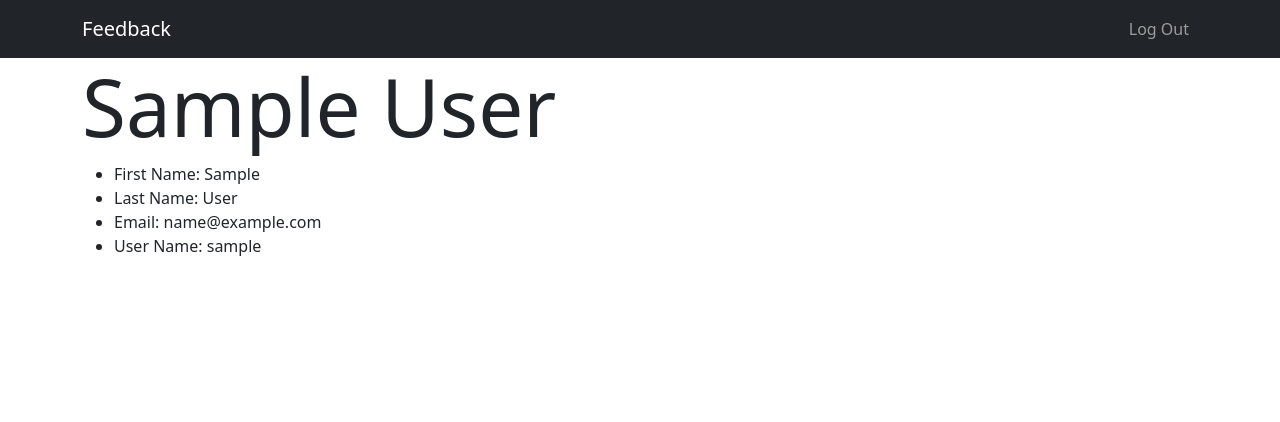
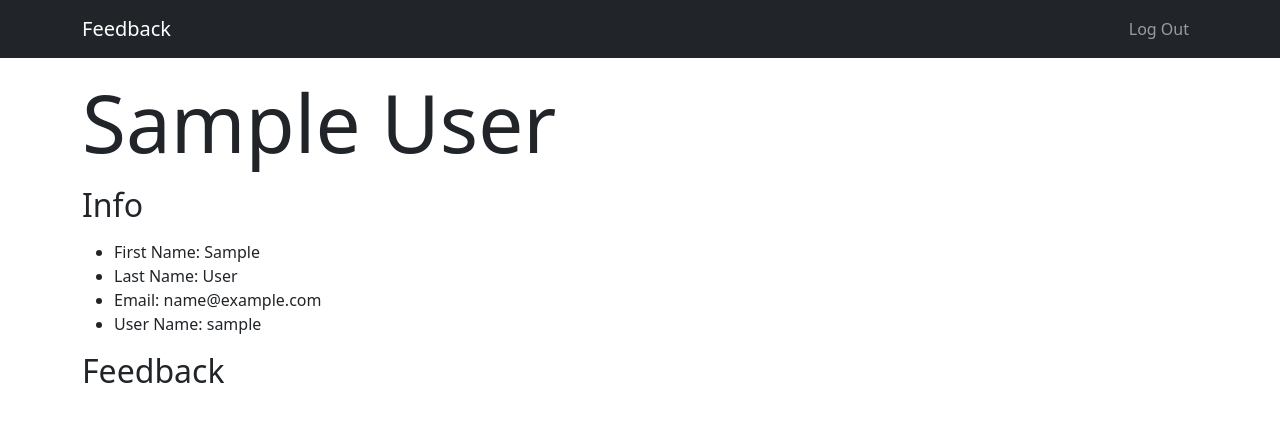
Before and after one commit to nrudzis/SpringboardExercises, a Flask app: a page that uses Section_2/24.5/flask-feedback/templates/base.html in a window 1280 px wide. Shown: the top 422 px of the page. Run offline with Flask 2, Linux system fonts and the light colour scheme; the visitor is signed in with stand-in values (Sample User, id 1); tables that the repository leaves empty hold one stand-in row (values such as "Sample post").

Commit message:
added route for user to submit feedback

```diff
--- a/Section_2/24.5/flask-feedback/app.py
+++ b/Section_2/24.5/flask-feedback/app.py
@@ -2,8 +2,8 @@
 
 from flask import Flask, request, render_template, redirect, session, flash
 from flask_debugtoolbar import DebugToolbarExtension
-from models import db, connect_db, User
-from forms import RegisterForm, LoginForm
+from models import db, connect_db, User, Feedback
+from forms import RegisterForm, LoginForm, FeedbackForm
 
 app = Flask(__name__)
 
@@ -80,3 +80,23 @@ def logout_user():
     session.pop('username')
     flash('Bye!')
     return redirect('/')
+
+
+@app.route('/users/<username>/feedback/add', methods=['GET', 'POST'])
+def add_feedback(username):
+    """
+    Render feedback form page.
+    Add feedback and redirect to user info page on form submit.
+    """
+    if "username" not in session:
+        flash('You need to log in to do that!')
+        return redirect('/login')
+    form = FeedbackForm()
+    if form.validate_on_submit():
+        title = form.title.data
+        content = form.content.data
+        new_feedback = Feedback(title=title, content=content, username=username)
+        db.session.add(new_feedback)
+        db.session.commit()
+        return redirect(f'/users/{username}')
+    return render_template('add-feedback.html', form=form)
--- a/Section_2/24.5/flask-feedback/templates/base.html
+++ b/Section_2/24.5/flask-feedback/templates/base.html
@@ -33,7 +33,7 @@
         </div>
         {% endif %}
         {% endwith %}
-        <h1 class="display-1">{% block h1 %}{% endblock %}</h1>
+        <h1 class="my-3 display-1">{% block h1 %}{% endblock %}</h1>
         {% block content %}
         {% endblock %}
     </div>
--- a/Section_2/24.5/flask-feedback/templates/user-info.html
+++ b/Section_2/24.5/flask-feedback/templates/user-info.html
@@ -2,10 +2,12 @@
 {% block title %}{{ user.first_name }} {{ user.last_name }}{% endblock %}
 {% block h1 %}{{ user.first_name }} {{ user.last_name }}{% endblock %}
 {% block content %}
+<h2 class="my-3">Info</h2>
 <ul>
     <li>First Name: {{ user.first_name }}</li>
     <li>Last Name: {{ user.last_name}}</li>
     <li>Email: {{ user.email}}</li>
     <li>User Name: {{ user.username}}</li>
 </ul>
+<h2 class="my-3">Feedback</h2>
 {% endblock %}
```
Also changed, not shown: Section_2/24.5/flask-feedback/forms.py (+20 -1 lines), Section_2/24.5/flask-feedback/templates/add-feedback.html (added, +20 -0 lines).
